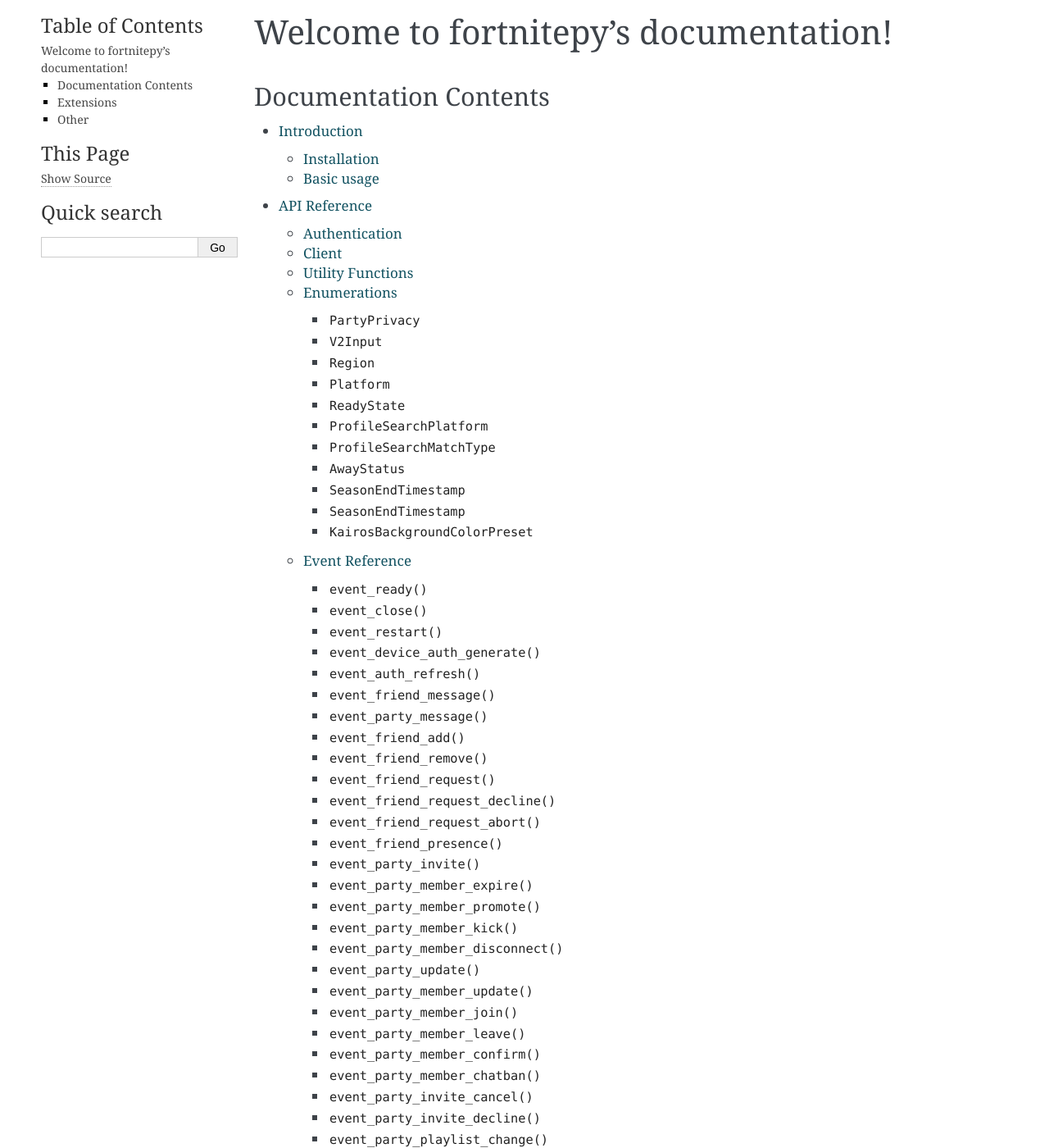
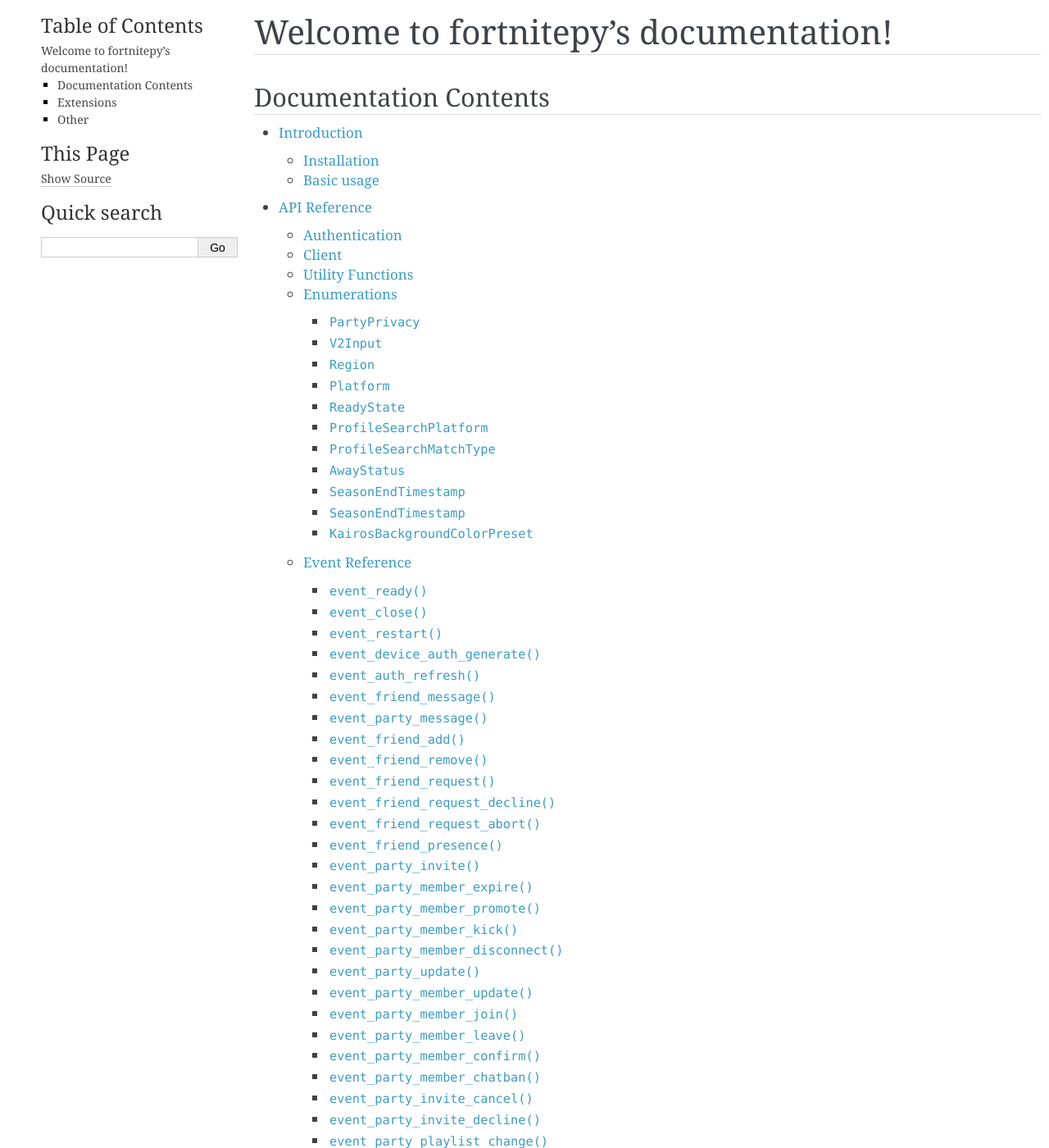
Before and after one commit to Terbau/fortnitepy, a Sphinx documentation site: the page built from docs/index.rst, in a window 1280 px wide and 1400 px high. Shown: the whole window at 82% size. Built offline with Sphinx 7.4.7, drawn with Linux system fonts in a browser that asks for light colours.

Commit message:
docs improvements

```diff
--- a/docs/_static/style.css
+++ b/docs/_static/style.css
@@ -43,6 +43,10 @@
 div.related {
 	padding: 10px 10px;
 	width: auto;
+}
+
+div.body h1, div.body h2, div.body h3 {
+  border-bottom: 1px solid #ddd;
 }
 
 div.sphinxsidebar {
@@ -155,6 +159,10 @@
   font-size: 1.1em;
 }
 
+a span.pre {
+  color: #3d9cc2 !important;
+}
+
 tt.xref, a tt, code.xref, a code {
   font-weight: normal;
 }
@@ -168,7 +176,7 @@
 }
 
 a {
-  color: #125261;
+  color: #3d9cc2;
   text-decoration: none;
 }
 
--- a/docs/conf.py
+++ b/docs/conf.py
@@ -45,6 +45,7 @@
 
 
 autodoc_member_order = 'bysource'
+autodoc_typehints = 'none'
 
 # Links used for cross-referencing stuff in other documentation
 intersphinx_mapping = {
```
